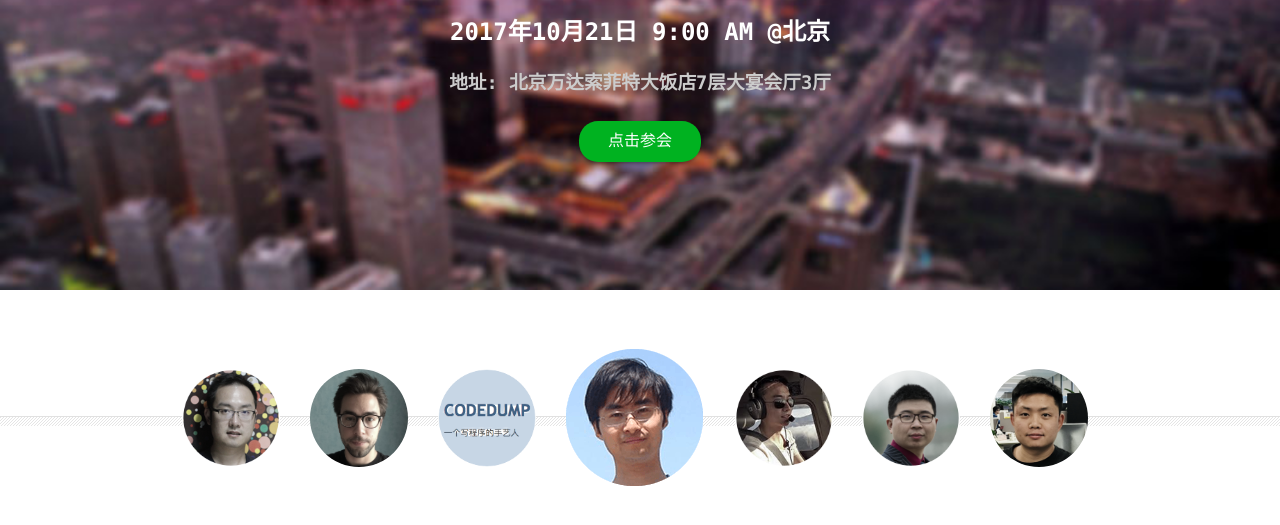
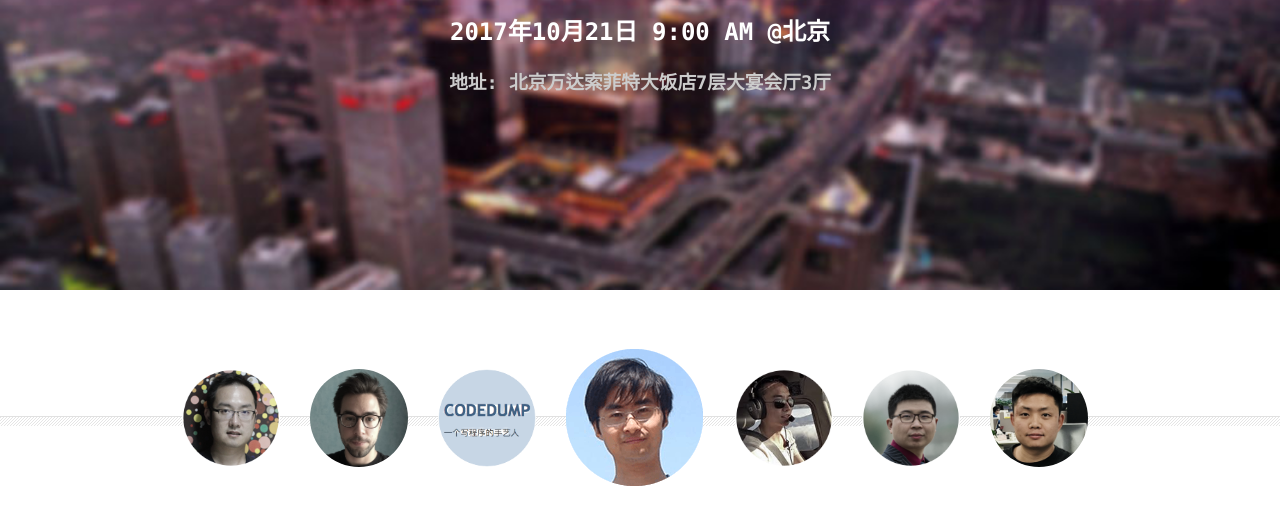
Before and after one commit to openresty/openresty-con, a website: page cn/2017/index.html in a window 1280 px wide. Shown: the part 225-750 px from the top of the page. Drawn offline with Linux system fonts and the light colour scheme.

Commit message:
removed the `Sign up` button.

```diff
--- a/cn/2017/index.html
+++ b/cn/2017/index.html
@@ -30,7 +30,6 @@
 		</h1>
 		<h2>2017年10月21日 9:00 AM @北京</h2>
 		<h3><a target="_blank" class="address" href="http://j.map.baidu.com/UNziC">地址: 北京万达索菲特大饭店7层大宴会厅3厅</a></h3>
-		<a class="join" href="https://www.bagevent.com/event/844868" target="about:blank">点击参会</a>
 	</div>
 	<!-- 讲师 -->
 	<div class="lecturer">
```
